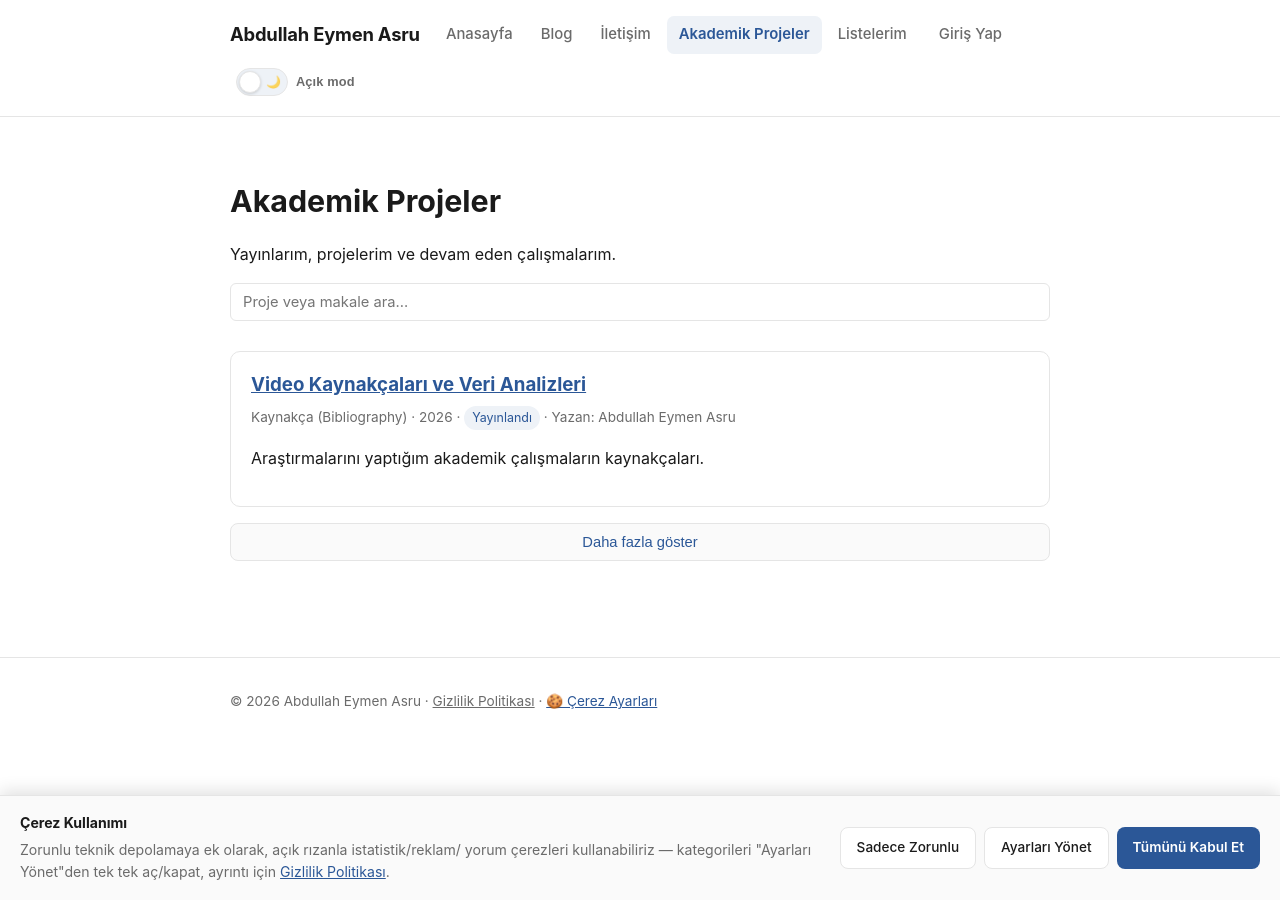
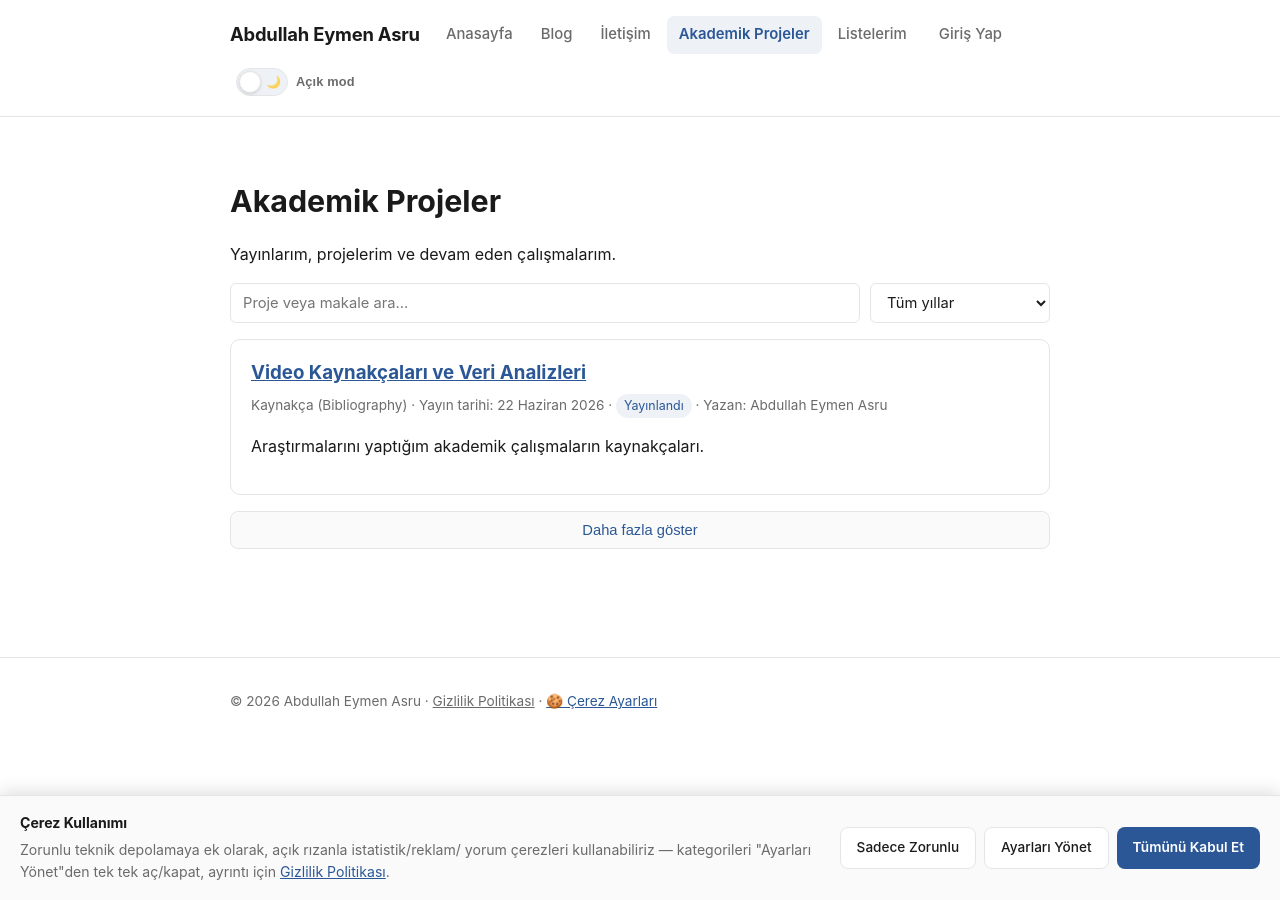
Before and after one commit to abdullah-eymen-asru/abdullah-eymen-asru.github.io, a Jekyll site: the page built from icerik/akademik-projeler.md, in a window 1280 px wide. Built offline with Jekyll 4.4.1, drawn with Linux system fonts in a browser that asks for light colours; part of the change alters nothing that is shown.

Commit message:
Enhance project filtering and date formatting
Added year filter and improved date display for projects.

```diff
--- a/icerik/akademik-projeler.md
+++ b/icerik/akademik-projeler.md
@@ -9,11 +9,35 @@ permalink: "/icerik/akademik-projeler.html"
 
 {% assign sorted_projects = site.projects | where_exp: "p", "p.yayinda != false" | where_exp: "p", "p.date <= site.time" | sort: "date" | reverse %}
 
-<input
-  type="text"
-  id="project-search"
-  class="search-box"
-  placeholder="Proje veya makale ara…">
+{% comment %}
+  YIL FİLTRESİ + TAM TARİH: bkz. aşağıdaki <select id="project-year-filter">
+  ve script'teki yilSecenekleriniDoldur()/uygulaFiltre() — okuduklarım/
+  izlediklerim sayfalarındaki AYNI ".filter-row" + ".tur-select" görsel
+  deseni kullanılıyor. Yıl seçenekleri build-time'da Liquid ile DEĞİL,
+  istemci tarafında (JS) dolduruluyor çünkü "Sadece Supabase'te Yayınla"
+  (bkz. panel/github-yonetim.md) ile eklenen projelerin yılları build
+  zamanında BİLİNEMEZ — hem Jekyll hem Supabase kartları DOM'a girdikten
+  SONRA, TEK bir yerden (initSayfalama() içinden) dolduruluyor.
+
+  TARİH: eskiden burada sadece yıl yazıyordu (project.date, "%Y" biçiminde)
+  ve hemen yanındaki proje durumu (project.status, ör.
+  "Yayınlandı") ile "· 2026 · Yayınlandı ·" şeklinde yan yana görününce
+  hangisinin tarih hangisinin durum olduğu karışıyordu. Artık "Yayın
+  tarihi: " etiketiyle TAM tarih (gün ay yıl, Türkçe ay adıyla — bkz.
+  _plugins/turkce_ay_filtresi.rb) yazılıyor, durum etiketinden ayrı
+  okunuyor.
+{% endcomment %}
+<div class="filter-row">
+  <input
+    type="text"
+    id="project-search"
+    class="search-box"
+    placeholder="Proje veya makale ara…">
+
+  <select id="project-year-filter" class="tur-select">
+    <option value="">Tüm yıllar</option>
+  </select>
+</div>
 
 <div id="project-list">
   {% for project in sorted_projects %}
@@ -23,7 +47,7 @@ permalink: "/icerik/akademik-projeler.html"
     <h3><a href="{{ project.url | relative_url }}">{{ project.title }}</a></h3>
     <div class="meta">
       {% if project.venue %}{{ project.venue }}{% endif %}
-      {% if project.date %} · {{ project.date | date: "%Y" }}{% endif %}
+      {% if project.date %} · Yayın tarihi: {{ project.date | date: "%-d" }} {{ project.date | ay_adi_tr }} {{ project.date | date: "%Y" }}{% endif %}
       {% if project.status %} · <span class="tag">{{ project.status }}</span>{% endif %}
       {% if project.author %} · Yazan: {{ project.author }}{% endif %}
     </div>
@@ -47,10 +71,24 @@ permalink: "/icerik/akademik-projeler.html"
   import { supabase, escapeHtml } from "{{ '/assets/js/core/supabase-client.js' | relative_url }}";
 
   const searchInput = document.getElementById("project-search");
+  const yearSelect = document.getElementById("project-year-filter");
   const list = document.getElementById("project-list");
   const loadMoreBtn = document.getElementById("load-more");
   const PAGE_SIZE = 8;
   let shownCount = PAGE_SIZE;
+
+  // AYLAR_TR: Supabase'ten (JS ile, build-time olmadan) eklenen proje
+  // kartlarının tarihi Jekyll'in `ay_adi_tr` Liquid filtresinden (bkz.
+  // _plugins/turkce_ay_filtresi.rb) geçemez — bu yüzden burada tarayıcının
+  // kendi `toLocaleDateString("tr-TR", ...)` API'sini kullanıyoruz, o da
+  // doğru Türkçe ay adı üretir (Jekyll'in build-locale sorunundan farklı
+  // olarak, tarayıcı Intl API'si açıkça verilen "tr-TR" locale'ini kullanır).
+  function tamTarihMetni(isoTarih) {
+    if (!isoTarih) return "";
+    const d = new Date(isoTarih);
+    if (isNaN(d.getTime())) return "";
+    return d.toLocaleDateString("tr-TR", { day: "numeric", month: "long", year: "numeric" });
+  }
 
   async function supabaseProjeleriEkle() {
     try {
@@ -67,10 +105,14 @@ permalink: "/icerik/akademik-projeler.html"
         card.dataset.search = `${(proje.baslik || "").toLowerCase()} ${(proje.yazar_adi || "").toLowerCase()} ${ozet.toLowerCase()} ${(proje.venue || "").toLowerCase()}`;
         card.dataset.date = proje.tarih || "";
         const href = `${base}/icerik/supabase-yazi.html?tur=proje&slug=${encodeURIComponent(proje.slug)}`;
-        const yil = proje.tarih ? new Date(proje.tarih).getFullYear() : "";
+        // "Yayın tarihi: ..." + TAM tarih (gün ay yıl) — sadece yıl DEĞİL,
+        // ve proje.durum (ör. "Yayınlandı") ile karışmasın diye ayrı
+        // etiketli. Jekyll tarafındaki kartlarla (yukarıdaki for döngüsü)
+        // AYNI biçim — bkz. dosya başındaki karşılaştırma notu.
+        const tamTarih = tamTarihMetni(proje.tarih);
         const metaParcalar = [];
         if (proje.venue) metaParcalar.push(escapeHtml(proje.venue));
-        if (yil) metaParcalar.push(yil);
+        if (tamTarih) metaParcalar.push(`Yayın tarihi: ${escapeHtml(tamTarih)}`);
         if (proje.durum) metaParcalar.push(`<span class="tag">${escapeHtml(proje.durum)}</span>`);
         if (proje.yazar_adi) metaParcalar.push(`Yazan: ${escapeHtml(proje.yazar_adi)}`);
         card.innerHTML = `
@@ -89,6 +131,79 @@ permalink: "/icerik/akademik-projeler.html"
     }
   }
 
+  // YIL FİLTRESİ SEÇENEKLERİ: Jekyll + Supabase kartları DOM'a TAMAMEN
+  // eklendikten sonra, her kartın data-date'inden (YYYY-MM-DD) yıl kısmı
+  // çıkarılıp TEKİLLEŞTİRİLEREK (büyükten küçüğe) <select> içine yazılır.
+  // Build-time'da (Liquid ile) doldurmuyoruz çünkü Supabase'te "sadece
+  // Supabase'te yayınla" ile eklenen projelerin yılları build zamanında hiç
+  // bilinemez — bu yöntem HER İKİ kaynağı da otomatik kapsar.
+  function yilSecenekleriniDoldur() {
+    const yillar = new Set();
+    list.querySelectorAll(".searchable").forEach((card) => {
+      const yil = (card.dataset.date || "").slice(0, 4);
+      if (yil) yillar.add(yil);
+    });
+    const seciliDeger = yearSelect.value;
+    yearSelect.innerHTML = '<option value="">Tüm yıllar</option>';
+    Array.from(yillar).sort((a, b) => b.localeCompare(a)).forEach((yil) => {
+      const opt = document.createElement("option");
+      opt.value = yil;
+      opt.textContent = yil;
+      yearSelect.appendChild(opt);
+    });
+    // Daha önce bir yıl seçiliyse (ör. yeni kartlar eklendikten sonra
+    // yeniden dolduruluyorsa) seçimi koru.
+    if (Array.from(yearSelect.options).some((o) => o.value === seciliDeger)) {
+      yearSelect.value = seciliDeger;
+    }
+  }
+
+  // ORTAK FİLTRE UYGULAYICI: arama metni VE yıl seçimi BİRLİKTE (VE mantığı)
+  // uygulanır. İkisi de boşsa normal sayfalamaya (shownCount) dönülür;
+  // biri bile doluysa TÜM eşleşenler aynı anda gösterilir ve "Daha fazla
+  // göster" butonu gizlenir (arama/filtre aktifken sayfalama anlamsızdır).
+  function filtreyiUygula() {
+    const q = searchInput.value.trim().toLowerCase();
+    const yil = yearSelect.value;
+    const cards = Array.from(list.querySelectorAll(".searchable"));
+    const filtreAktif = q !== "" || yil !== "";
+    let visibleCount = 0;
+
+    if (!filtreAktif) {
+      cards.forEach((card, i) => {
+        card.style.display = i < shownCount ? "" : "none";
+        if (i >= shownCount) card.setAttribute("data-hidden-by-page", "true");
+        else card.removeAttribute("data-hidden-by-page");
+      });
+      if (loadMoreBtn) {
+        const remaining = cards.length - shownCount;
+        loadMoreBtn.hidden = remaining <= 0;
+        if (remaining > 0) loadMoreBtn.textContent = `Daha fazla göster (${remaining} proje daha)`;
+      }
+    } else {
+      if (loadMoreBtn) loadMoreBtn.hidden = true;
+      cards.forEach((card) => {
+        const metinEslesiyor = q === "" || card.dataset.search.includes(q);
+        const yilEslesiyor = yil === "" || (card.dataset.date || "").slice(0, 4) === yil;
+        const match = metinEslesiyor && yilEslesiyor;
+        card.style.display = match ? "" : "none";
+        if (match) visibleCount++;
+      });
+    }
+
+    let emptyMsg = list.querySelector(".no-results");
+    if (filtreAktif && visibleCount === 0) {
+      if (!emptyMsg) {
+        emptyMsg = document.createElement("p");
+        emptyMsg.className = "loading no-results";
+        emptyMsg.textContent = "Eşleşen sonuç bulunamadı.";
+        list.appendChild(emptyMsg);
+      }
+    } else if (emptyMsg) {
+      emptyMsg.remove();
+    }
+  }
+
   function initSayfalama() {
     const cards = Array.from(list.querySelectorAll(".searchable"));
     if (cards.length === 0) {
@@ -101,17 +216,8 @@ permalink: "/icerik/akademik-projeler.html"
       return;
     }
 
-    cards.forEach((card, i) => {
-      card.style.display = i < shownCount ? "" : "none";
-      if (i >= shownCount) card.setAttribute("data-hidden-by-page", "true");
-      else card.removeAttribute("data-hidden-by-page");
-    });
-
-    const remaining = cards.length - shownCount;
-    if (loadMoreBtn) {
-      loadMoreBtn.hidden = remaining <= 0;
-      if (remaining > 0) loadMoreBtn.textContent = `Daha fazla göster (${remaining} proje daha)`;
-    }
+    yilSecenekleriniDoldur();
+    filtreyiUygula();
   }
 
   if (loadMoreBtn) {
@@ -132,42 +238,8 @@ permalink: "/icerik/akademik-projeler.html"
     });
   }
 
-  searchInput.addEventListener("input", () => {
-    const q = searchInput.value.trim().toLowerCase();
-    const cards = list.querySelectorAll(".searchable");
-    let visibleCount = 0;
-
-    if (q === "") {
-      cards.forEach((card, i) => {
-        card.style.display = i < shownCount ? "" : "none";
-        if (i >= shownCount) card.setAttribute("data-hidden-by-page", "true");
-      });
-      if (loadMoreBtn) {
-        const remaining = cards.length - shownCount;
-        loadMoreBtn.hidden = remaining <= 0;
-        if (remaining > 0) loadMoreBtn.textContent = `Daha fazla göster (${remaining} proje daha)`;
-      }
-    } else {
-      if (loadMoreBtn) loadMoreBtn.hidden = true;
-      cards.forEach(card => {
-        const match = card.dataset.search.includes(q);
-        card.style.display = match ? "" : "none";
-        if (match) visibleCount++;
-      });
-    }
-
-    let emptyMsg = list.querySelector(".no-results");
-    if (q !== "" && visibleCount === 0) {
-      if (!emptyMsg) {
-        emptyMsg = document.createElement("p");
-        emptyMsg.className = "loading no-results";
-        emptyMsg.textContent = "Eşleşen sonuç bulunamadı.";
-        list.appendChild(emptyMsg);
-      }
-    } else if (emptyMsg) {
-      emptyMsg.remove();
-    }
-  });
+  searchInput.addEventListener("input", filtreyiUygula);
+  yearSelect.addEventListener("change", filtreyiUygula);
 
   (async function () {
     await supabaseProjeleriEkle();
```
